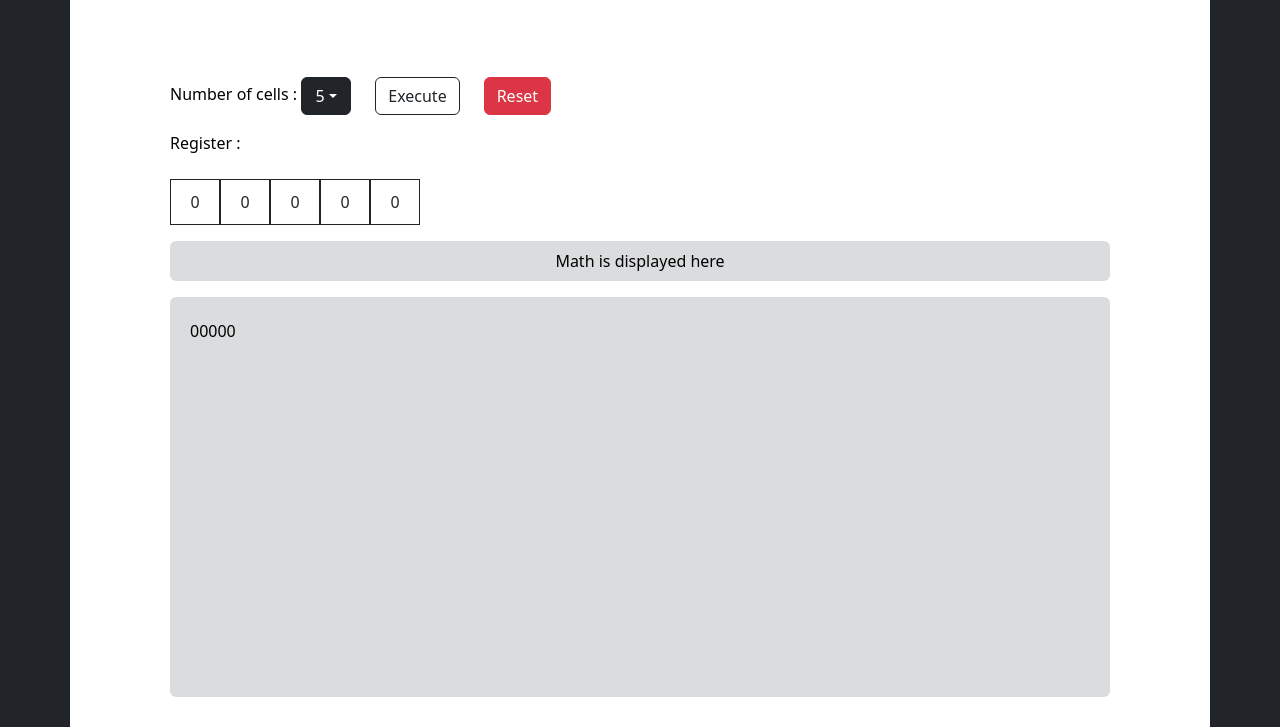
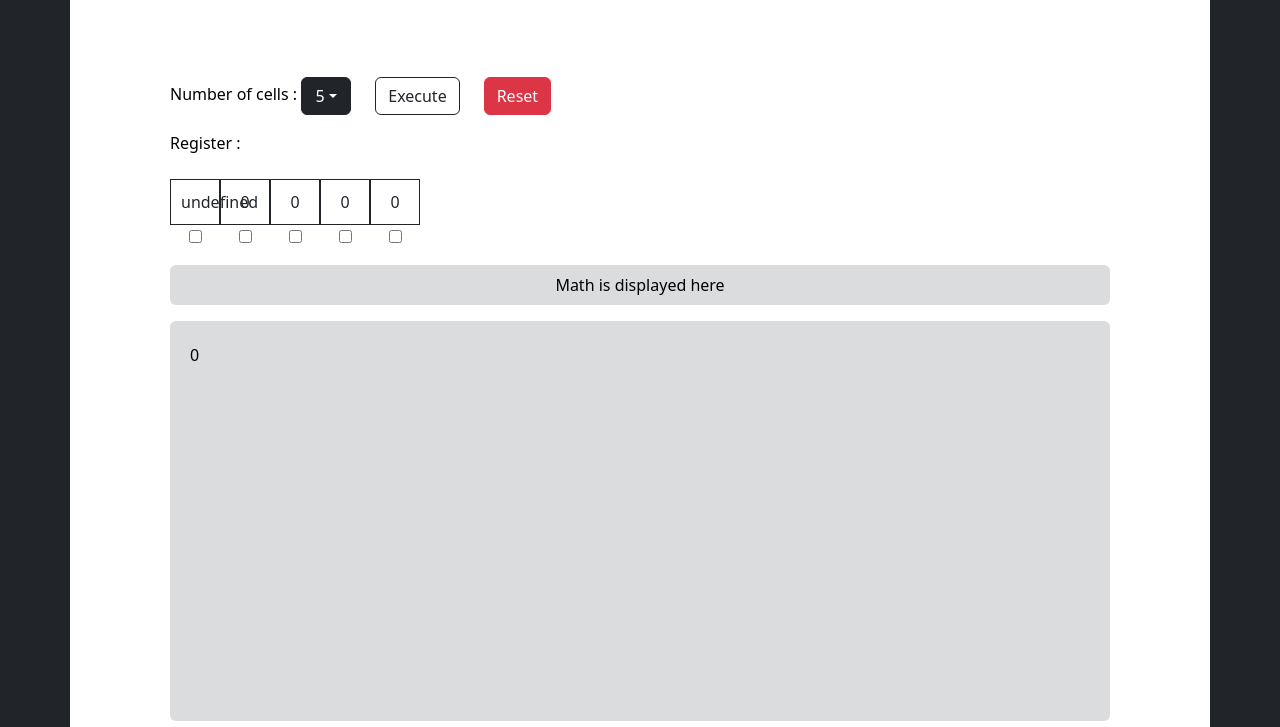
Before and after one commit to Will-Alger/LFSR, a website: page index.html in a window 1280 px wide. Both pictures are taken after a click on the button "Execute". Shown: the part 73-800 px from the top of the page. Drawn offline with nearby package versions, Linux system fonts and the light colour scheme.

Commit message:
lfsr is now fully functional

```diff
--- a/css/style.css
+++ b/css/style.css
@@ -11,6 +11,10 @@
 
 #cell_contents {
 
+}
+
+#cell_taps {
+    justify-content: space-evenly;
 }
 
 .cell {
--- a/js/lfsr.js
+++ b/js/lfsr.js
@@ -1,7 +1,8 @@
 /*
 * This will include our logic for LFSR, including xor logic, shifting, etc.
-*
-* */
+*/
+
+
 
 
 // input should be arr of 0s and 1s (int)
@@ -14,20 +15,39 @@ function feedback(taps) { //xor is actually just modulo 2 so this does work
 }
 
 // concatenates to given input the next output
-function keystream_output(num, keystream_input="") {
+function keystream_output(arr, keystream_input="") {
     keystream_input = keystream_input.concat(arr[arr.length - 1]);
     return keystream_input;
 }
 
 //returns an array of ints which should be the next register value
-function next_register_val(arr) {
+function next_register_val(arr, taps) {
     let arr2 = [];
     for(let i = 0; i < arr.length; i++) {
         if(i === 0) {
-            arr2[i] = feedback(arr);
+            arr2[i] = feedback(taps);
         } else {
             arr2[i] = arr[i - 1];
         }
     }
     return arr2;
 }
+
+function getTaps() {
+    let x = [];
+    let arr = registerVal();
+    $(".taps").each(function(index) {
+        if(this.checked){
+            x.push(arr[index]);
+        }
+    })
+    return x;
+}
+
+function registerVal() {
+    let x = []
+    $(".cell").each(function() {
+        x.push(parseInt($(this).html()));
+    })
+    return x;
+}
--- a/js/main.js
+++ b/js/main.js
@@ -7,10 +7,12 @@ const CELL = $('.cell');
 const EXECUTE = $('#execute');
 const OUTPUT = $('#output');
 const RESET = $('#reset');
+const CELL_TAPS = $("#cell_taps");
 
 $(function () {
     init();
-
+    let result = "";
+    let tripped = false;
 
     // when # of cells selected change
     DROP_DOWN_MENU.on('click', '.dropdown-item', function() {
@@ -22,15 +24,28 @@ $(function () {
         OUTPUT.empty();
     })
 
-    RESET.on('click', function () {reset();});
+    RESET.on('click', function () {
+        reset();
+        result = "";
+        tripped = false;
+    });
 
     // TODO change to actually do a shift and not just put cell contents in output
+
     EXECUTE.on('click', function() {
-        console.log("hello ")
-        let result = " "
-        $('.cell').each(function () {
-            result = result.concat($(this).html());
-        });
+        //console.log("hello ")
+        let val = registerVal();
+        let taps = getTaps();
+        if(tripped) {
+            result = keystream_output(val, result);
+        } else {
+            result = keystream_output(val);
+            tripped = true;
+        }
+        let next = next_register_val(val, taps);
+        $(".cell").each(function (index) {
+            this.innerHTML = next[index];
+        })
         OUTPUT.append(("<p>" + result + "</p>"));
     });
 })
@@ -53,6 +68,10 @@ function renderMenuOptions () {
     }
 }
 
+
+
+
+
 function renderCells(n) {
     CELL_SELECT.html(n);
     $('#cell_contents').empty();
@@ -65,4 +84,12 @@ function renderCells(n) {
            $(this).html() === '1' ? $(this).html('0')  : $(this).html('1');
        })
     })
+    renderTaps(n);
 }
+
+function renderTaps(n) {
+    $("#cell_taps").empty();
+    for(let i = 0; i < n; i++) {
+        CELL_TAPS.append('<td><input type="checkbox" class="taps"></td>')
+   }
+}
```
Also changed, not shown: index.html (+2 -0 lines).
